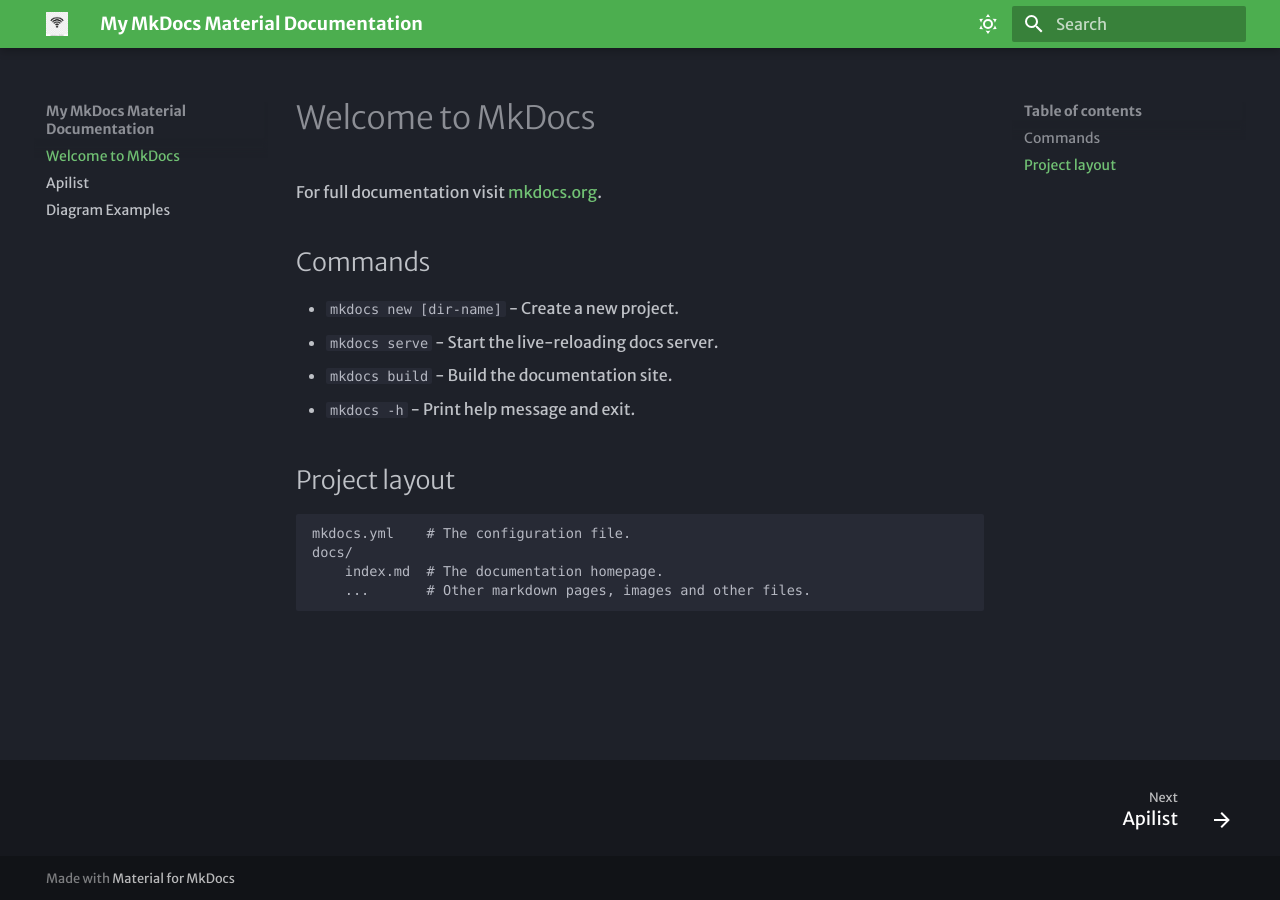
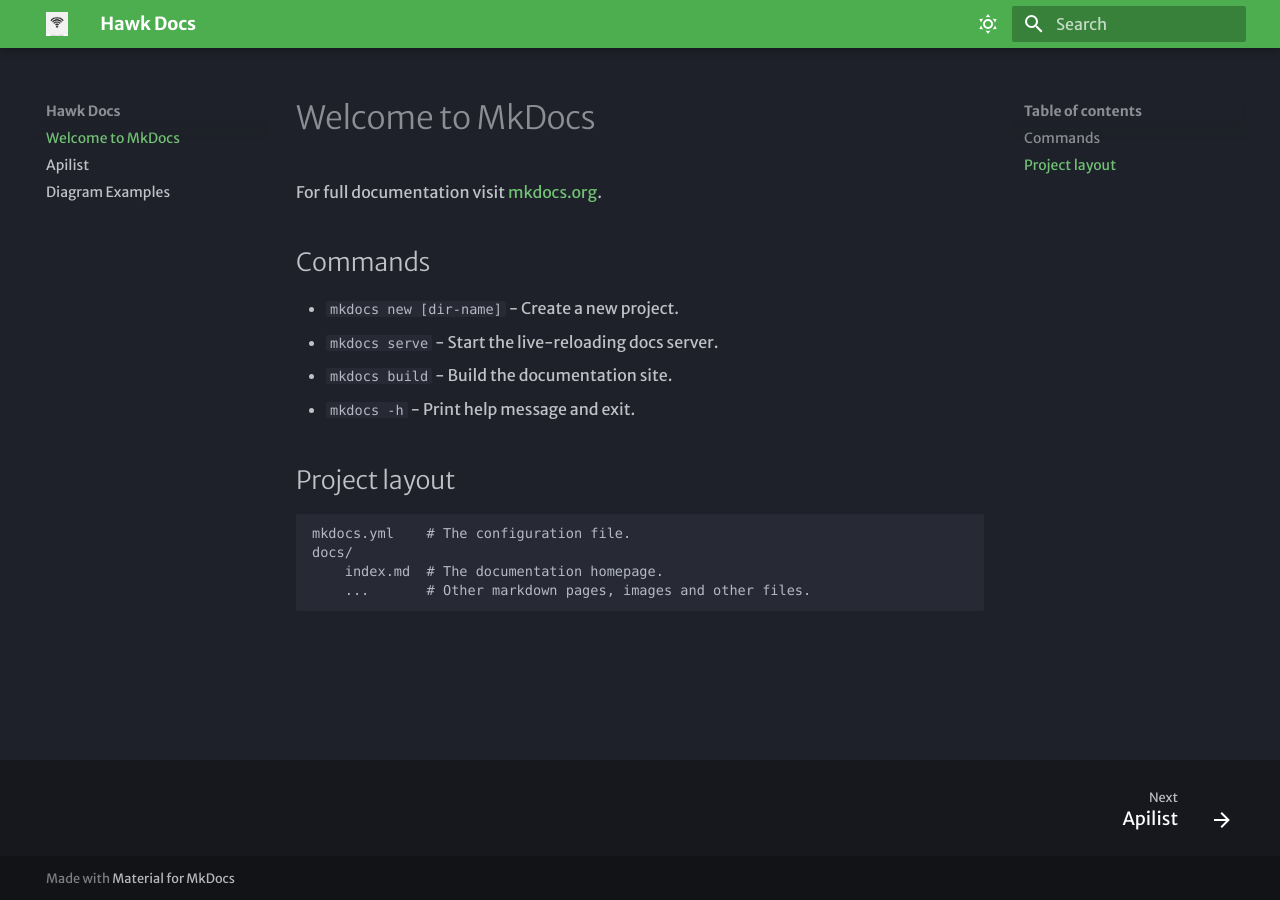
Before and after one commit to jawahar-shazab/docs, an MkDocs documentation site: the page built from docs/index.md, in a window 1280 px wide. Built offline with MkDocs 1.6.1 and Material for MkDocs 9.7.7, drawn with Linux system fonts in a browser that asks for light colours; some web fonts are replaced.

Commit message:
Update mkdocs.yml
Minor change

```diff
--- a/mkdocs.yml
+++ b/mkdocs.yml
@@ -1,5 +1,5 @@
-site_name: My MkDocs Material Documentation
-site_url: https://sitename.example
+site_name: Hawk Docs
+site_url: https://jawahar-shazab.github.io/docs
 theme:
   name: material
   font:
```
